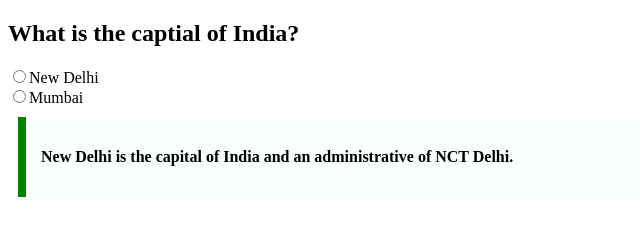
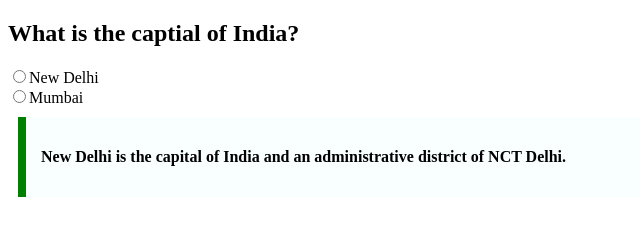
Before and after one commit to acciojob/trivia-InzamamulHasan, a website: page main.html in a window 1280 px wide. Shown: the full height of the page, 0-640 px from the left. Drawn offline with Linux system fonts and the light colour scheme.

Commit message:
created a submission

```diff
--- a/main.html
+++ b/main.html
@@ -16,10 +16,11 @@
 	</div>
 	<div id="capital">
 		<blockquote cite="https://en.wikipedia.org/wiki/New_Delhi">
-			<p>New Delhi is the capital of India and an administrative of NCT Delhi.</p>
+			<p>New Delhi is the capital of India and an administrative district of NCT Delhi.</p>
 		</blockquote>
 	</div>
-
+<script type="text/javascript" src="./script.js">
+</script>
 
 </body>
 
```
